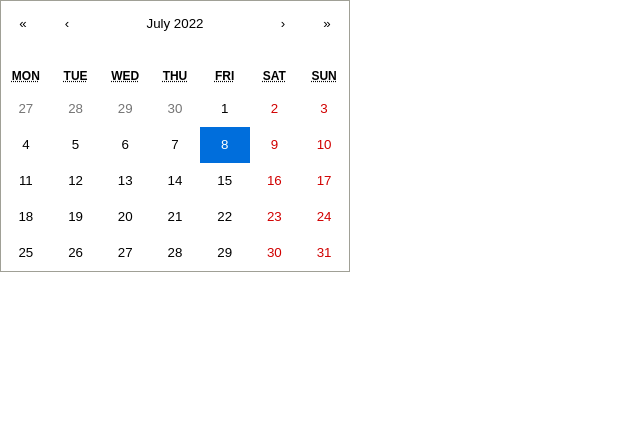
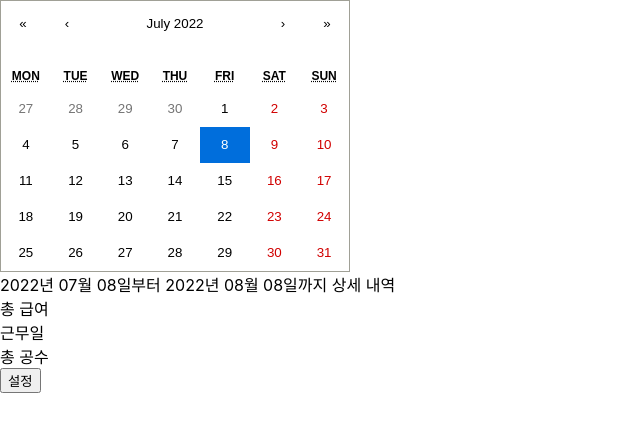
Before and after one commit to eksql0645/DailyPayCalendar, a React (Create React App) app in the folder react-app/: page / in a window 1280 px wide. Shown: the top 432 px of the page, without its empty margins (0-640 px from the left). Built offline with nearby package versions, Linux system fonts and the light colour scheme.

Commit message:
[Feat] 근로 기간과 상세 정보 출력
Calendar 컴포넌트 아래에 근로 기간과 상세 정보 출력

```diff
--- a/react-app/src/App.js
+++ b/react-app/src/App.js
@@ -1,13 +1,46 @@
 import React, { useState } from 'react';
 import Calendar from 'react-calendar';
 import 'react-calendar/dist/Calendar.css';
+import moment from 'moment';
+
+function WorkingPeriod(props) {
+  return (
+    <div>
+      {moment(props.value).format('YYYY년 MM월 DD일')}부터{' '}
+      {moment(props.value).add(1, 'months').format('YYYY년 MM월 DD일')}까지{' '}
+      <span>상세 내역</span>
+    </div>
+  );
+}
+
+function WorkInfo(props) {
+  const workInfo = props.data.map((info) => {
+    return (
+      <span key={info.id}>
+        {info.content}
+        <br />
+      </span>
+    );
+  });
+  return <div>{workInfo}</div>;
+}
 
 function App() {
   const [value, onChange] = useState(new Date());
+  const info = [
+    { id: 1, content: '총 급여' },
+    { id: 2, content: '근무일' },
+    { id: 3, content: '총 공수' },
+  ];
 
   return (
     <div className="App">
       <Calendar onChange={onChange} value={value}></Calendar>
+      <div>
+        <WorkingPeriod value={value} />
+        <WorkInfo data={info} />
+        <button>설정</button>
+      </div>
     </div>
   );
 }
```
